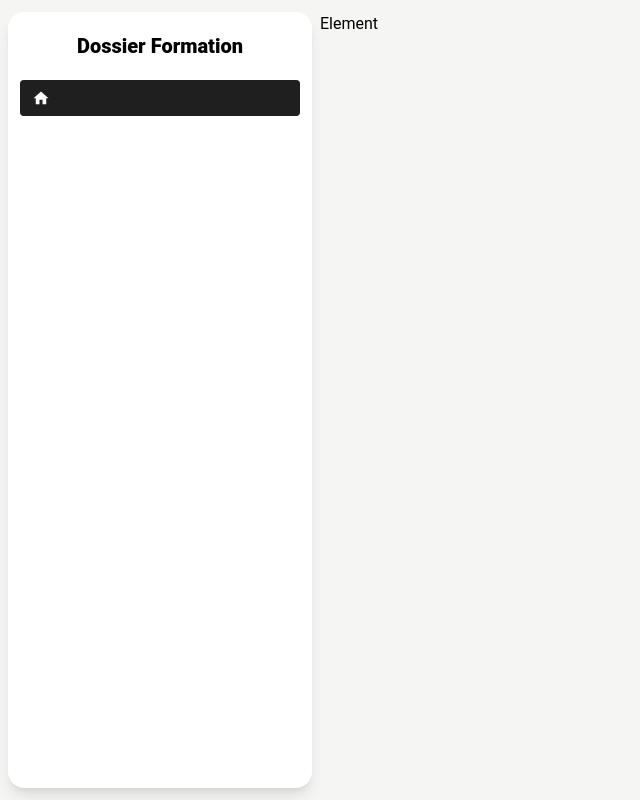
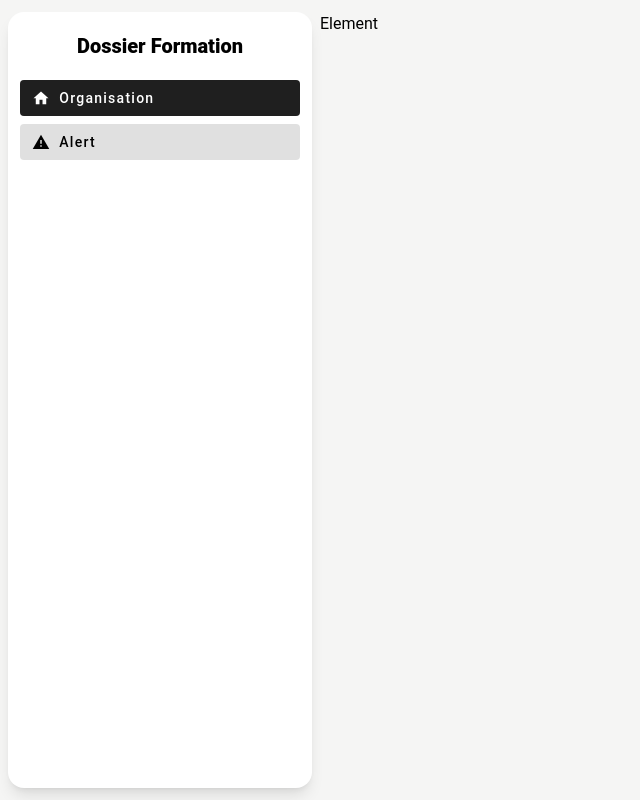
Before and after one commit to damadanyna/My_templage_VueJs, a Vue app: page / in a window 1280 px wide. Shown: the whole page, without its empty margins (0-640 px from the left). Built offline with nearby package versions, Linux system fonts and the light colour scheme.

Commit message:
validation du style  du bouton de sideBar

```diff
--- a/src/components/sideBar.vue
+++ b/src/components/sideBar.vue
@@ -4,7 +4,12 @@
         <span class=" text-xl font-extrabold">Dossier Formation</span>
     </div>
     <div class="flex flex-col ">
-        <v-btn prepend-icon="mdi-home" variant="tonal " class=" bg-black flex justify-start" >  </v-btn>
+        <v-btn prepend-icon="mdi-home" variant="tonal " class=" w-full   bg-black flex justify-start text-lg">
+            <span class=" ">Organisation</span>
+        </v-btn>
+        <v-btn prepend-icon="mdi-alert" variant="tonal " class=" w-full mt-2 flex justify-start text-lg">
+            <span class=" ">Alert</span>
+        </v-btn>
     </div>
 </div>
 </template>
@@ -16,4 +21,7 @@ export default {
 </script>
 
 <style>
+.v-btn {
+    text-transform: none;
+}
 </style>
--- a/src/style.css
+++ b/src/style.css
@@ -1,8 +1,3 @@
 @tailwind base;
 @tailwind components;
 @tailwind utilities;
-
-
-.v-btn {
-  text-transform: none;
-}
```
